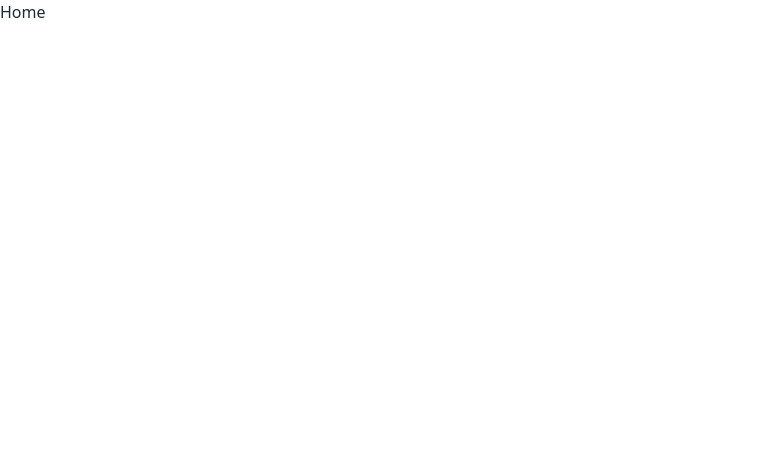
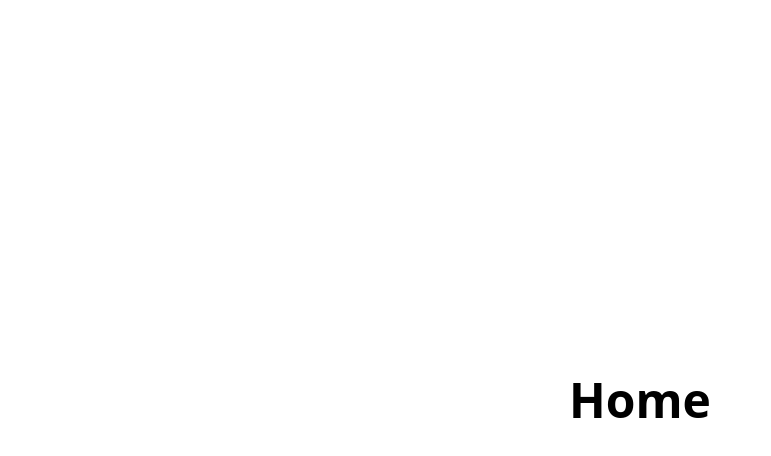
Before and after one commit to STARRED787/REACT-TODO-Application, a React (Vite) app in the folder client/: page /home in a window 1280 px wide. Shown: the top 456 px of the page, without its empty margins (0-771 px from the left). Built offline with nearby package versions, Linux system fonts and the light colour scheme.

Commit message:
REACT TODO

```diff
--- a/client/src/App.tsx
+++ b/client/src/App.tsx
@@ -1,14 +1,12 @@
 import SignUp from "./components/SignUp";
 import SignIn from "./components/SignIn";
 import Home from "./components/Home";
-
 import { BrowserRouter, Route, Routes, Navigate } from "react-router-dom";
 
 function App() {
   return (
     <>
       <BrowserRouter>
-        <div className="bg-white">
         <Routes>
           {/* Default route for the root ('/') shows the SignIn component */}
           <Route path="/" element={<SignIn />} />
@@ -22,7 +20,6 @@ function App() {
           {/* Route for the NotFound page */}
           <Route path="*" element={<Navigate to="/" />} />
         </Routes>
-        </div>
       </BrowserRouter>
     </>
   );
--- a/client/src/components/Home.tsx
+++ b/client/src/components/Home.tsx
@@ -1,5 +1,11 @@
 function Home() {
-  return <div>Home</div>;
+  return (
+    <>
+      <div className="flex items-center justify-center h-screen bg-white font-extrabold text-5xl text-black">
+        Home
+      </div>
+    </>
+  );
 }
 
 export default Home;
--- a/client/src/components/SignIn.tsx
+++ b/client/src/components/SignIn.tsx
@@ -3,7 +3,7 @@ import signImage from "../images/sign-image.jpeg";
 
 const SignIn = () => {
   return (
-    <div className="flex h-screen bg-white container">
+    <div className="flex h-screen bg-white">
       {/* Left Side (Text) */}
       <div className="w-full mr-10 md:w-3/4 flex justify-center items-center">
         <div className="text-center text-black">
--- a/client/src/components/SignUp.tsx
+++ b/client/src/components/SignUp.tsx
@@ -4,7 +4,7 @@ import signImage from "../images/sign-up.jpg";
 function SignUp() {
   return (
     <div>
-      <div className="flex h-screen bg-white container">
+      <div className="flex h-screen bg-white ">
         {/* Left Side (Text) */}
         <div className="w-full mr-10 md:w-3/4 flex justify-center items-center">
           <div className="text-center text-black">
```
Lines whose indentation alone changed are shown as unchanged.
